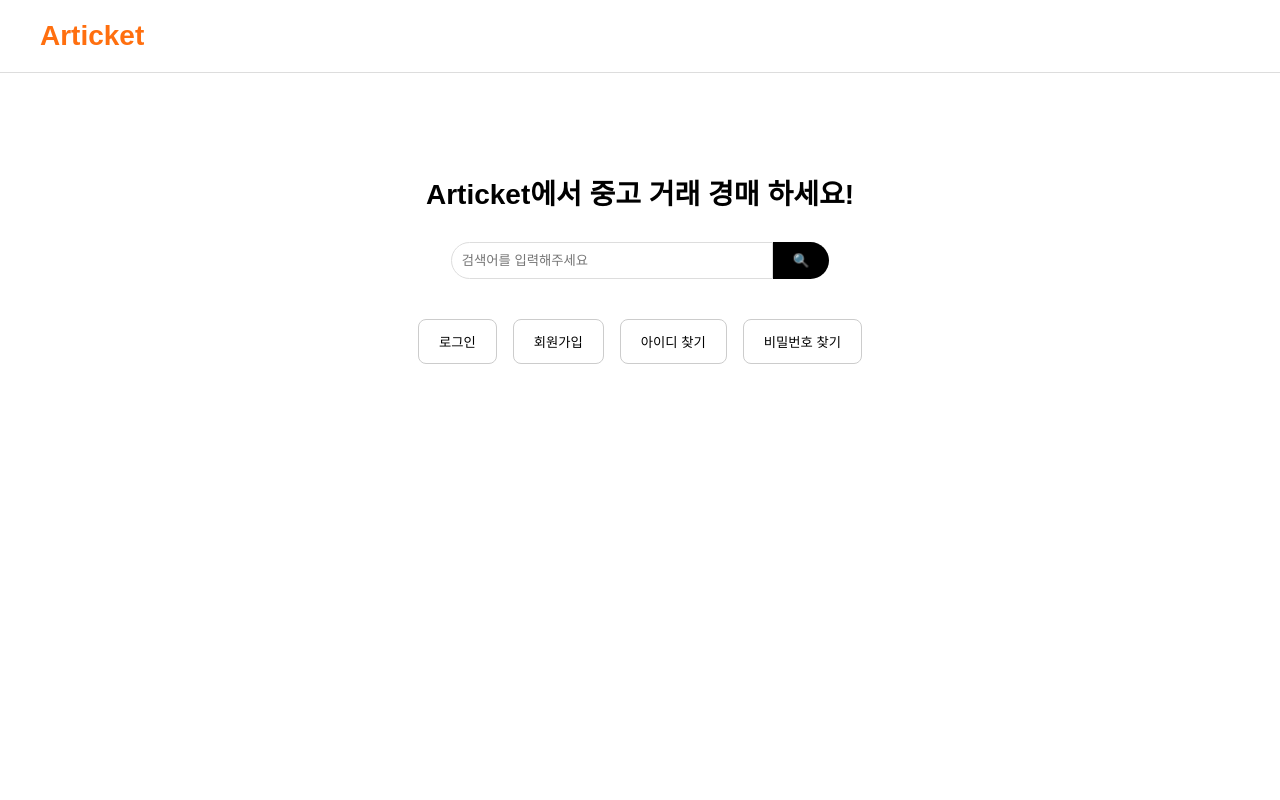
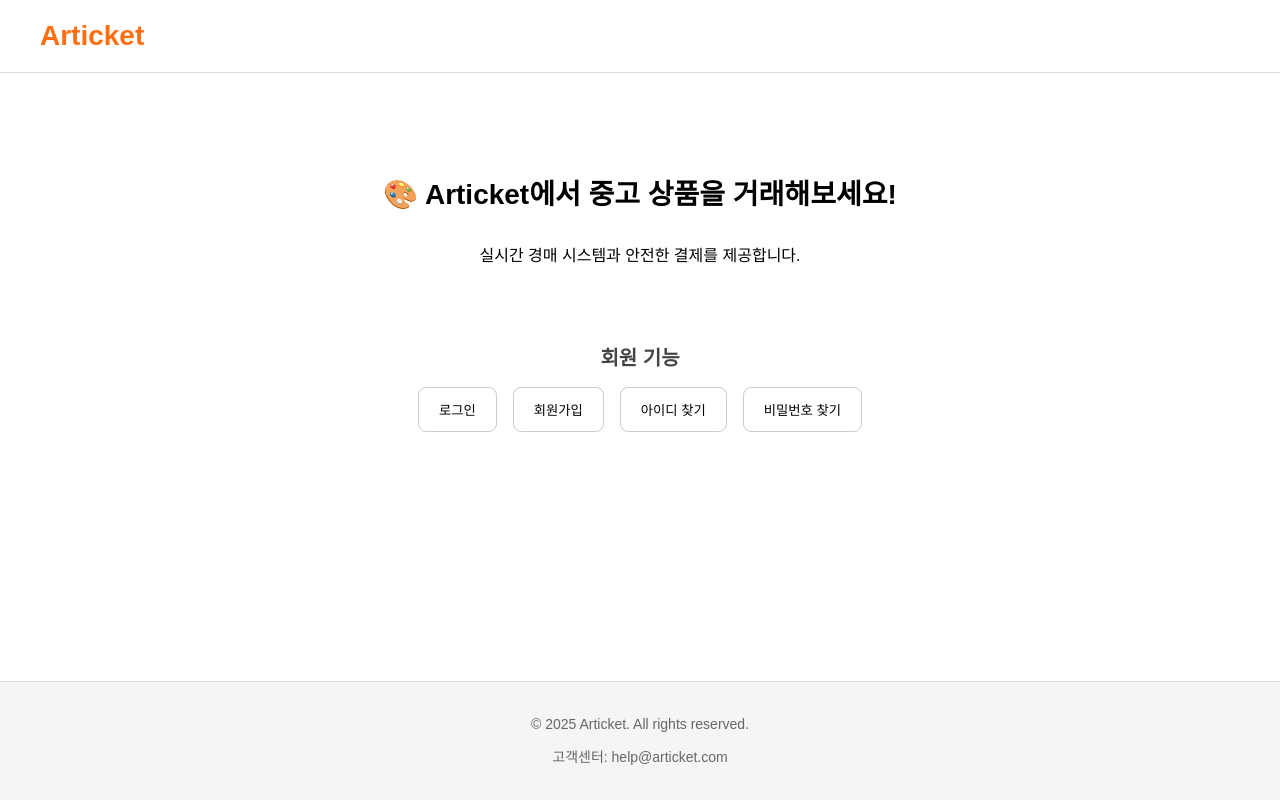
Before and after one commit to jaejoong0529/articket2, a React (Create React App) app in the folder my-react-app/: page / in a window 1280 px wide. Built offline with nearby package versions, Linux system fonts and the light colour scheme.

Commit message:
style: 홈화면 스타일 수정

```diff
--- a/my-react-app/src/components/Home.js
+++ b/my-react-app/src/components/Home.js
@@ -7,23 +7,34 @@
 
     return (
         <div className="home-container">
+            {/* 헤더 */}
             <header className="home-header">
-                <div className="logo" onClick={() => window.location.reload()}>Articket</div>
+                <div className="logo" onClick={() => navigate('/')}>Articket</div>
             </header>
 
+            {/* 메인 */}
             <main className="main-content">
-                <h1 className="main-title">Articket에서 중고 거래 경매 하세요!</h1>
-                <div className="search-box">
-                    <input type="text" placeholder="검색어를 입력해주세요" />
-                    <button className="search-btn">🔍</button>
-                </div>
+                {/*  1. 메인 슬로건 */}
+                <h1 className="main-title">🎨 Articket에서 중고 상품을 거래해보세요!</h1>
+                <p className="subtitle">실시간 경매 시스템과 안전한 결제를 제공합니다.</p>
+
+                {/*  4. 버튼 그룹 재배치 (회원 기능) */}
+                <section className="user-access">
+                    <h2>회원 기능</h2>
                     <div className="button-group">
                         <button onClick={() => navigate('/login')}>로그인</button>
                         <button onClick={() => navigate('/signup')}>회원가입</button>
                         <button onClick={() => navigate('/findUsername')}>아이디 찾기</button>
                         <button onClick={() => navigate('/findPassword')}>비밀번호 찾기</button>
                     </div>
+                </section>
             </main>
+
+            {/*  5. 푸터 */}
+            <footer className="footer">
+                <p>© 2025 Articket. All rights reserved.</p>
+                <p>고객센터: help@articket.com</p>
+            </footer>
         </div>
     );
 }
```
Lines whose indentation alone changed are shown as unchanged.
